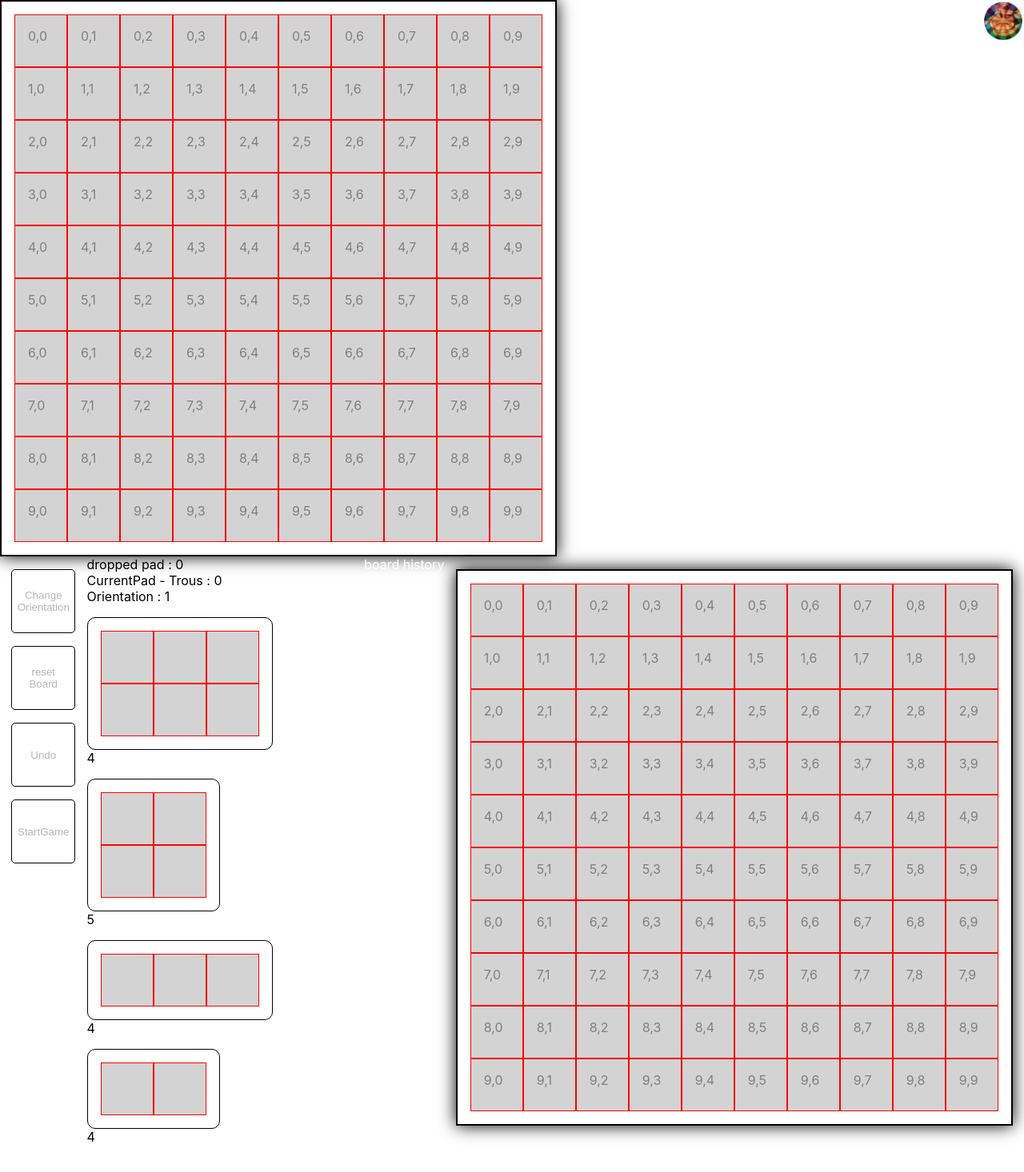
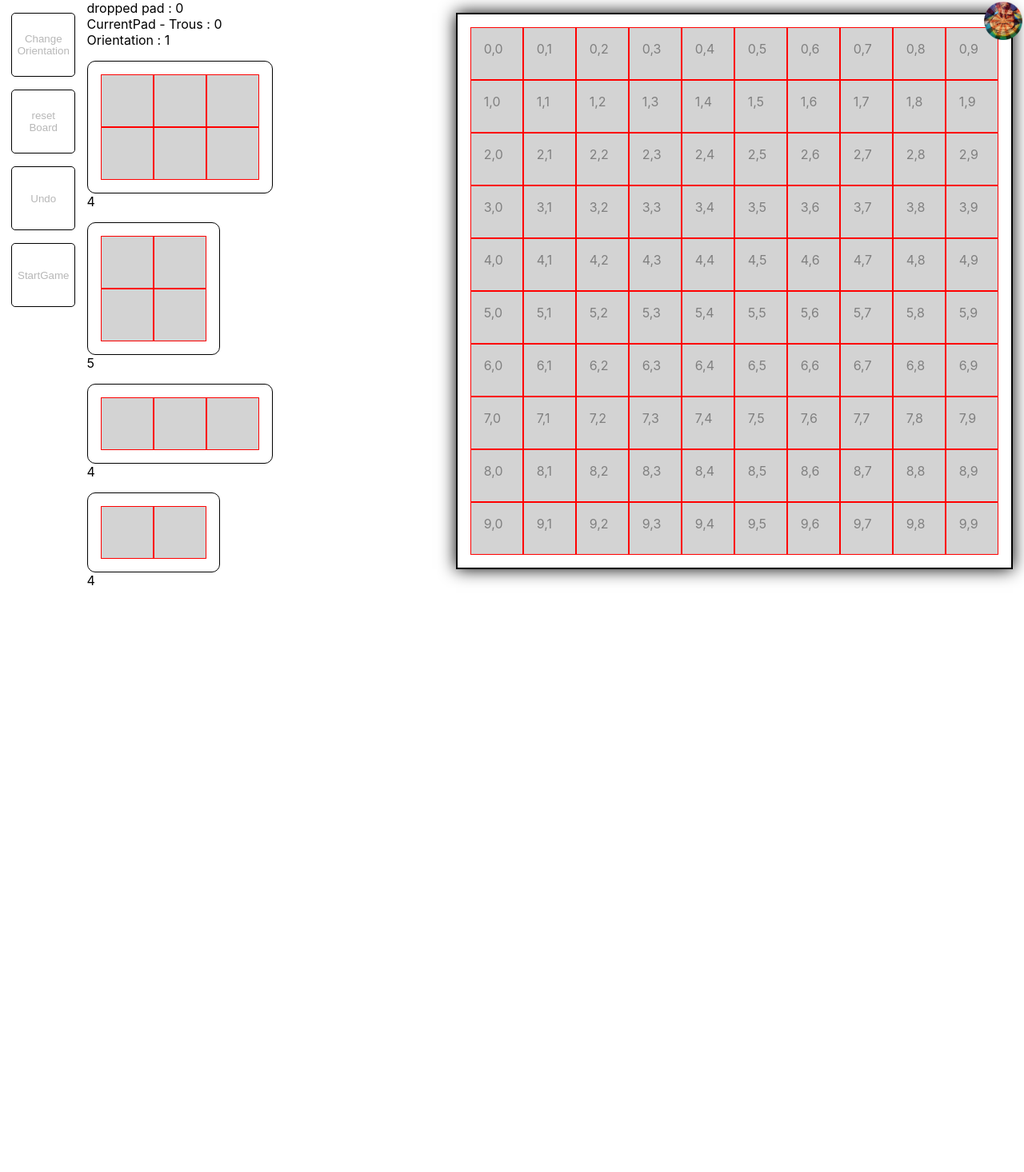
Before and after one commit to Ebium/Nevada, a React (Create React App) app in the folder client/: page / in a window 1280 px wide. Shown: the top 1466 px of the page at 80% size. After the commit the page ends 800 px from the top, so only its background shows below. Built offline with nearby package versions, Linux system fonts and the light colour scheme.

Commit message:
replace old board with new one

```diff
--- a/client/src/components/Board.tsx
+++ b/client/src/components/Board.tsx
@@ -1,24 +1,27 @@
 import * as R from "ramda"
 import { useDispatch } from "react-redux"
 import styled from "styled-components"
-import { updateBoardArray, updateHistoryBoard } from "../store/ducks/Board.ducks"
+import {
+  updateBoardArray,
+  updateHistoryBoard,
+} from "../store/ducks/Board.ducks"
 import { updateDroppedCounter, updatePadStore } from "../store/ducks/Pad.ducks"
 import { useNevadaSelector } from "../store/rootReducer"
 import { StyledBoard } from "../styles/StyledBoard"
 
 export const Board = () => {
-
   const dispatch = useDispatch()
   const boardArray = useNevadaSelector((state) => state.board.array)
   const gameCanStart = useNevadaSelector((state) => state.game.started)
   const currentPad = useNevadaSelector((state) => state.pad.current)
   const padStore = useNevadaSelector((state) => state.pad.padStore)
   const historyBoard = useNevadaSelector((state) => state.board.history)
-  const droppedPadCounter = useNevadaSelector((state) => state.pad.droppedCounter)
-  console.log(boardArray)
+  const droppedPadCounter = useNevadaSelector(
+    (state) => state.pad.droppedCounter
+  )
 
   const handleBoardClick = (key: any) => {
-    console.log("key",key)
+    console.log("key", key)
     if (currentPad.nbHole === 0 || key.isFilled === 1) return
     const padNum = currentPad.nbHole
     const updatedBoard = R.clone(boardArray)
@@ -291,7 +294,7 @@ export const Board = () => {
     var updatedPadStore = R.clone(padStore)
     updatedPadStore[padToUpdate - 1].remaining =
       updatedPadStore[padToUpdate - 1].remaining + by
-      dispatch(updatePadStore(updatedPadStore))
+    dispatch(updatePadStore(updatedPadStore))
   }
 
   return (
--- a/client/src/components/Game.tsx
+++ b/client/src/components/Game.tsx
@@ -3,14 +3,21 @@ import styled from "styled-components"
 import * as R from "ramda"
 import { Board } from "./Board"
 import { StyledBoard } from "../styles/StyledBoard"
-import { updateCurrentPad, updatePadStore } from "../store/ducks/Pad.ducks"
+import {
+  resetPadStore,
+  updateCurrentPad,
+  updateDroppedCounter,
+  updatePadStore,
+} from "../store/ducks/Pad.ducks"
 import { useDispatch } from "react-redux"
+import { useNevadaSelector } from "../store/rootReducer"
+import { resetBoardArray, updateBoardArray, updateHistoryBoard } from "../store/ducks/Board.ducks"
+import { updateGameCanStart } from "../store/ducks/Game.ducks"
 
 const backgroundGif = require("../assets/mygif.gif") as string
 const arizonaLogo = require("../assets/logo1.png") as string
 
 export const Game = () => {
-
   const dispatch = useDispatch()
   const initialePadStore = [
     { remaining: 0, current: 0 },
@@ -21,20 +28,24 @@ export const Game = () => {
     { remaining: 4, current: 0 },
   ]
 
-  const [droppedPadCounter, setdroppedPadCounter] = useState(0)
+  const droppedCounter = useNevadaSelector((state) => state.pad.droppedCounter)
+  const currentPa = useNevadaSelector((state) => state.pad.current)
+  const hist = useNevadaSelector((state) => state.board.history)
+  const board = useNevadaSelector((state) => state.board.array)
+  const padStoree = useNevadaSelector((state) => state.pad.padStore)
+  const canStart = useNevadaSelector((state) => state.game.started)
 
-  const [gameCanStart, setGameCanStart] = useState(false)
 
   useEffect(() => {
-    if (droppedPadCounter === 17) {
-      setGameCanStart(true)
+    if (droppedCounter === 17) {
+      dispatch(updateGameCanStart(true))
     } else {
-      if (gameCanStart) {
-        setGameCanStart(false)
+      if (canStart) {
+        dispatch(updateGameCanStart(false))
       }
     }
     // eslint-disable-next-line react-hooks/exhaustive-deps
-  }, [droppedPadCounter])
+  }, [droppedCounter])
 
   const [padStore, setPadStore] = useState(initialePadStore)
 
@@ -98,12 +109,14 @@ export const Game = () => {
     orientation: number,
     color: string
   ) => {
-    dispatch(updateCurrentPad({
-      label: 0,
-      nbHole: nbTrous,
-      orientation: orientation,
-      color: color,
-    }))
+    dispatch(
+      updateCurrentPad({
+        label: 0,
+        nbHole: nbTrous,
+        orientation: orientation,
+        color: color,
+      })
+    )
     setCurrentPad({
       label: 0,
       nbHole: nbTrous,
@@ -377,46 +390,44 @@ export const Game = () => {
     }
 
     updatePadStoreFunction(padNum, -1)
-    setdroppedPadCounter(droppedPadCounter + 1)
+    dispatch(updateDroppedCounter(droppedCounter + 1))
+
     setboardArray(updatedBoard)
   }
 
   const changeOrientation = () => {
     const setOrientation =
       currentPad.orientation === 4 ? 1 : currentPad.orientation + 1
-      dispatch(updateCurrentPad({
+    dispatch(
+      updateCurrentPad({
         label: currentPad.label,
         nbHole: currentPad.nbHole,
         orientation: setOrientation,
         color: currentPad.color,
-      }))
-    setCurrentPad({
-      label: currentPad.label,
-      nbHole: currentPad.nbHole,
-      orientation: setOrientation,
-      color: currentPad.color,
-    })
+      })
+    )
   }
 
   const resetBoard = () => {
-    setboardArray(initialeBoardArray)
-    setPadStore(initialePadStore)
-    setdroppedPadCounter(0)
-    setHistoryBoard([])
+    dispatch(resetBoardArray())
+    dispatch(resetPadStore())
+    dispatch(updateDroppedCounter(0))
+    dispatch(updateHistoryBoard([]))
   }
 
   const undoBoard = () => {
-    if (historyBoard.length === 0) return
-    const updatedBoard = R.clone(boardArray)
-    historyBoard[historyBoard.length - 1].map(
+    if (hist.length === 0) return
+    const updatedBoard = R.clone(board)
+    let updatedHistory = R.clone(hist)
+    hist[hist.length - 1].map(
       (key) =>
         (updatedBoard[key[0]][key[1]] = initialeBoardArray[key[0]][key[1]])
     )
-    updatePadStoreFunction(historyBoard[historyBoard.length - 1].length, +1)
-    historyBoard.pop()
-    setHistoryBoard(historyBoard)
-    setboardArray(updatedBoard)
-    setdroppedPadCounter(droppedPadCounter - 1)
+    updatePadStoreFunction(hist[hist.length - 1].length, +1)
+    updatedHistory.pop()
+    dispatch(updateHistoryBoard(updatedHistory))
+    dispatch(updateBoardArray(updatedBoard))
+    dispatch(updateDroppedCounter(droppedCounter - 1))
   }
 
   const startGame = () => {
@@ -425,7 +436,6 @@ export const Game = () => {
 
   return (
     <Content>
-      <Board />
       <HeaderButton
         onClick={() => {
           console.log("bouton en haut a droite LOL haha trop funny")
@@ -435,35 +445,35 @@ export const Game = () => {
         <ColumnStyle>
           <HeightSpacer></HeightSpacer>
           <StyledButton
-            disabled={currentPad.nbHole === 0}
+            disabled={currentPa.nbHole === 0}
             onClick={() => changeOrientation()}
           >
             Change Orientation
           </StyledButton>
           <HeightSpacer></HeightSpacer>
           <StyledButton
-            disabled={droppedPadCounter === 0}
+            disabled={droppedCounter === 0}
             onClick={() => resetBoard()}
           >
             reset Board
           </StyledButton>
           <HeightSpacer></HeightSpacer>
           <StyledButton
-            disabled={droppedPadCounter === 0}
+            disabled={droppedCounter === 0}
             onClick={() => undoBoard()}
           >
             Undo
           </StyledButton>
           <HeightSpacer></HeightSpacer>
-          <StyledButton disabled={!gameCanStart} onClick={() => startGame()}>
+          <StyledButton disabled={!canStart} onClick={() => startGame()}>
             StartGame
           </StyledButton>
         </ColumnStyle>
         <ColumnStyle>
           <div>
-            dropped pad : {droppedPadCounter} <br />
-            CurrentPad - Trous : {currentPad.nbHole} <br /> Orientation :{" "}
-            {currentPad.orientation}
+            dropped pad : {droppedCounter} <br />
+            CurrentPad - Trous : {currentPa.nbHole} <br /> Orientation :{" "}
+            {currentPa.orientation}
           </div>
           <HeightSpacer></HeightSpacer>
 
@@ -486,7 +496,7 @@ export const Game = () => {
               </RowStyle>
             </ColumnStyle>
           </Plaquette>
-          {padStore[5].remaining}
+          {padStoree[5].remaining}
 
           <HeightSpacer></HeightSpacer>
 
@@ -506,7 +516,7 @@ export const Game = () => {
               </RowStyle>
             </ColumnStyle>
           </Plaquette>
-          {padStore[3].remaining}
+          {padStoree[3].remaining}
 
           <HeightSpacer></HeightSpacer>
 
@@ -523,7 +533,7 @@ export const Game = () => {
               </RowStyle>
             </ColumnStyle>
           </Plaquette>
-          {padStore[2].remaining}
+          {padStoree[2].remaining}
 
           <HeightSpacer></HeightSpacer>
 
@@ -539,44 +549,19 @@ export const Game = () => {
               </RowStyle>
             </ColumnStyle>
           </Plaquette>
-          {padStore[1].remaining}
+          {padStoree[1].remaining}
         </ColumnStyle>
         <HistoryBoard style={{ color: "white" }}>
           <HeightSpacer></HeightSpacer>
           board history
-          {historyBoard.map((key, index) => {
-            if (historyBoard.length === 0) return <></>
+          {hist.map((key, index) => {
+            if (hist.length === 0) return <></>
             else return <Cellule>{key.length}</Cellule>
           })}
         </HistoryBoard>
         <div>
           <HeightSpacer></HeightSpacer>
-          <StyledBoard>
-            {boardArray.map((key) =>
-              key.map((key) => (
-                <Cellule
-                  onClick={() => handleClick(key)}
-                  style={{
-                    backgroundColor: key.isFilled
-                      ? key.color
-                      : gameCanStart
-                      ? "transparent"
-                      : "#D3D3D3",
-                    border:
-                      gameCanStart && !key.isFilled ? "none" : "1px red solid",
-                  }}
-                >
-                  {key.isFilled ? (
-                    <HoleForCellule></HoleForCellule>
-                  ) : (
-                    <>
-                      {key.x},{key.y}
-                    </>
-                  )}
-                </Cellule>
-              ))
-            )}
-          </StyledBoard>
+          <Board />
         </div>
       </Page>
     </Content>
--- a/client/src/store/ducks/Board.ducks.ts
+++ b/client/src/store/ducks/Board.ducks.ts
@@ -6,6 +6,7 @@ export const enum BoardActionsEnum {
   TEST_SUCCESS = "BOARD/testSuccess",
   TEST_FAILURE = "BOARD/testFailure",
   UPDATE_BOARD_ARRAY = "BOARD/updateBoardArray",
+  RESET_BOARD_ARRAY = "BOARD/resetBoardArray",
   UPDATE_HISTORY_BOARD = "BOARD/updateHistoryBoard",
 }
 
@@ -15,14 +16,19 @@ export const testSuccess = () =>
   ({ type: BoardActionsEnum.TEST_SUCCESS } as const)
 export const testFailure = () =>
   ({ type: BoardActionsEnum.TEST_FAILURE } as const)
-export const updateBoardArray = (array:boardType) =>
+export const updateBoardArray = (array: boardType) =>
   ({
-    type: BoardActionsEnum.UPDATE_BOARD_ARRAY,array
+    type: BoardActionsEnum.UPDATE_BOARD_ARRAY,
+    array,
   } as const)
-  export const updateHistoryBoard = (histo: Array<Array<any>>) =>
+export const resetBoardArray = () =>
+  ({
+    type: BoardActionsEnum.RESET_BOARD_ARRAY,
+  } as const)
+export const updateHistoryBoard = (histo: Array<Array<any>>) =>
   ({
     type: BoardActionsEnum.UPDATE_HISTORY_BOARD,
-    histo
+    histo,
   } as const)
 
 type BoardActionsType = ReturnType<
@@ -30,6 +36,7 @@ type BoardActionsType = ReturnType<
   | typeof testSuccess
   | typeof testFailure
   | typeof updateBoardArray
+  | typeof resetBoardArray
   | typeof updateHistoryBoard
 >
 
@@ -78,8 +85,10 @@ export function BoardReducer(
       return { ...state, status: "idle" }
     case BoardActionsEnum.UPDATE_BOARD_ARRAY:
       return { ...state, array: action.array }
-      case BoardActionsEnum.UPDATE_HISTORY_BOARD:
-        return { ...state, history: action.histo }
+    case BoardActionsEnum.RESET_BOARD_ARRAY:
+      return { ...state, array: initialeBoardArray }
+    case BoardActionsEnum.UPDATE_HISTORY_BOARD:
+      return { ...state, history: action.histo }
     default:
       return { ...state }
   }
--- a/client/src/store/ducks/Game.ducks.ts
+++ b/client/src/store/ducks/Game.ducks.ts
@@ -5,6 +5,7 @@ export const enum GameActionsEnum {
   TEST_ATTEMPT = "GAME/testAttempt",
   TEST_SUCCESS = "GAME/testSuccess",
   TEST_FAILURE = "GAME/testFailure",
+  UPDATE_GAME_CAN_START = "GAME/updateGameCanStart",
 }
 
 export const testAttempt = () =>
@@ -13,9 +14,14 @@ export const testSuccess = () =>
   ({ type: GameActionsEnum.TEST_SUCCESS } as const)
 export const testFailure = () =>
   ({ type: GameActionsEnum.TEST_FAILURE } as const)
+export const updateGameCanStart = (bool: boolean) =>
+  ({ type: GameActionsEnum.UPDATE_GAME_CAN_START, bool } as const)
 
 type GameActionsType = ReturnType<
-  typeof testAttempt | typeof testSuccess | typeof testFailure
+  | typeof testAttempt
+  | typeof testSuccess
+  | typeof testFailure
+  | typeof updateGameCanStart
 >
 
 export const testThunk = () => (dispatch: Dispatch<AnyAction>) => {
@@ -46,6 +52,8 @@ export function GameReducer(
       return { ...state }
     case GameActionsEnum.TEST_SUCCESS:
       return { ...state }
+    case GameActionsEnum.UPDATE_GAME_CAN_START:
+      return { ...state, started: action.bool}
     default:
       return { ...state }
   }
--- a/client/src/store/ducks/Pad.ducks.ts
+++ b/client/src/store/ducks/Pad.ducks.ts
@@ -7,6 +7,7 @@ export const enum PadActionsEnum {
   TEST_FAILURE = "PAD/testFailure",
   UPDATE_DROPPED_COUNTER = "PAD/updateDroppedCounter",
   UPDATE_PAD_STORE = "PAD/updatePadStore",
+  RESET_PAD_STORE = "PAD/resetPadStore",
   UPDATE_CURRENT_PAD = "PAD/updateCurrentPad",
 }
 
@@ -20,9 +21,12 @@ export const updateDroppedCounter = (nb: number) =>
   ({ type: PadActionsEnum.UPDATE_DROPPED_COUNTER, nb } as const)
 export const updatePadStore = (padarray: Array<any>) =>
   ({ type: PadActionsEnum.UPDATE_PAD_STORE, padarray } as const)
-export const updateCurrentPad = (pad: currentPadType) =>{
+export const resetPadStore = () =>
+  ({ type: PadActionsEnum.RESET_PAD_STORE } as const)
+export const updateCurrentPad = (pad: currentPadType) => {
   console.log("in")
-  return ({ type: PadActionsEnum.UPDATE_CURRENT_PAD, pad } as const)}
+  return { type: PadActionsEnum.UPDATE_CURRENT_PAD, pad } as const
+}
 
 type PadActionsType = ReturnType<
   | typeof testAttempt
@@ -30,6 +34,7 @@ type PadActionsType = ReturnType<
   | typeof testFailure
   | typeof updateDroppedCounter
   | typeof updatePadStore
+  | typeof resetPadStore
   | typeof updateCurrentPad
 >
 
@@ -54,7 +59,7 @@ export interface PadState {
   droppedCounter: number
 }
 
-const initialPadArray = [
+const initialPadStore = [
   { remaining: 0, current: 0 },
   { remaining: 4, current: 0 },
   { remaining: 4, current: 0 },
@@ -65,7 +70,7 @@ const initialPadArray = [
 
 export const padInitialState: PadState = {
   status: "idle",
-  padStore: initialPadArray,
+  padStore: initialPadStore,
   current: {
     label: 0,
     nbHole: 0,
@@ -90,6 +95,8 @@ export function PadReducer(
       return { ...state, droppedCounter: action.nb }
     case PadActionsEnum.UPDATE_PAD_STORE:
       return { ...state, padStore: action.padarray }
+    case PadActionsEnum.RESET_PAD_STORE:
+      return { ...state, padStore: initialPadStore }
     case PadActionsEnum.UPDATE_CURRENT_PAD:
       console.log("test")
       return { ...state, current: action.pad }
```
